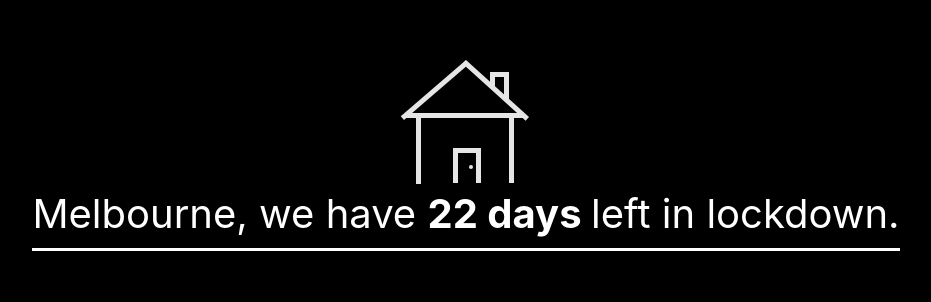
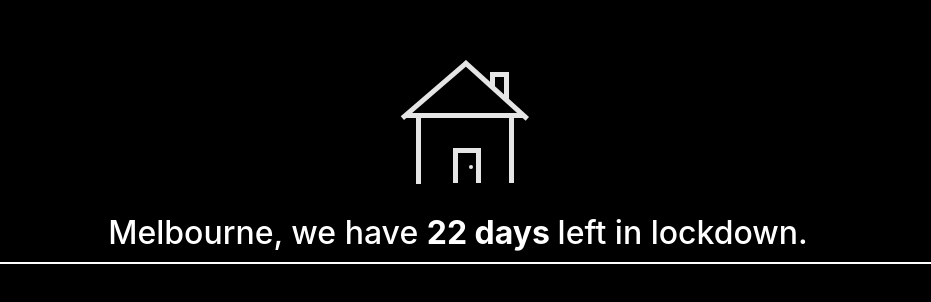
Before and after one commit to bsandhu1920/lockdown-timer, a React (Create React App) app: page / in a window 1280 px wide. Shown: the part 240-542 px from the top of the page, without its empty margins (174-1105 px from the left). Built offline with nearby package versions, Linux system fonts and the light colour scheme.

Commit message:
Reduce border to single line

```diff
--- a/src/App.css
+++ b/src/App.css
@@ -25,10 +25,18 @@
   margin-left: -4px;
 }
 
-.text-container {
-  padding-bottom: 10px;
-  border-bottom: 3px solid;
+h2 {
+  padding-top: 25px;
+  padding-bottom: 5px;
+  border-bottom: 2px solid;
   line-height: 48px;
+}
+
+h2::after {
+  content: '';
+  flex: 1;
+  margin-left: 1rem;
+  height: 1px;
 }
 
 @media only screen
@@ -43,10 +51,18 @@
     margin-left: -4px;
   }
 
-  .text-container {
-    padding-bottom: 2px;
-    padding-top: 25px;
-    border-bottom: 3px solid;
-    line-height: 48px;
+  h2 {
+    position: relative;
+    padding-bottom: 5px;
+  }
+
+  h2::after {
+    position: absolute;
+    left: 0;
+    bottom: 0;
+    width: 100%;
+    height: 1px;
+    border-bottom: 1px solid #000;
+    content: ""
   }
 }
--- a/src/App.js
+++ b/src/App.js
@@ -67,15 +67,15 @@ const contents = (component, colour) => {
       </div>
       <div className='container text-center' style={{ fontSize: 40 }}>
         {component.length ? (
-          <span className='text-container' style={{
+          <h2 className='text-container' style={{
             color: fontColour,
             borderBottomColor: fontColour
             }}>
             {" "}
             Melbourne, we have <b>{component}</b> left in lockdown.
-          </span>
+          </h2>
         ) : (
-          <span>Time's up!</span>
+          <h2>Time's up!</h2>
         )}
       </div>
     </div>
```
